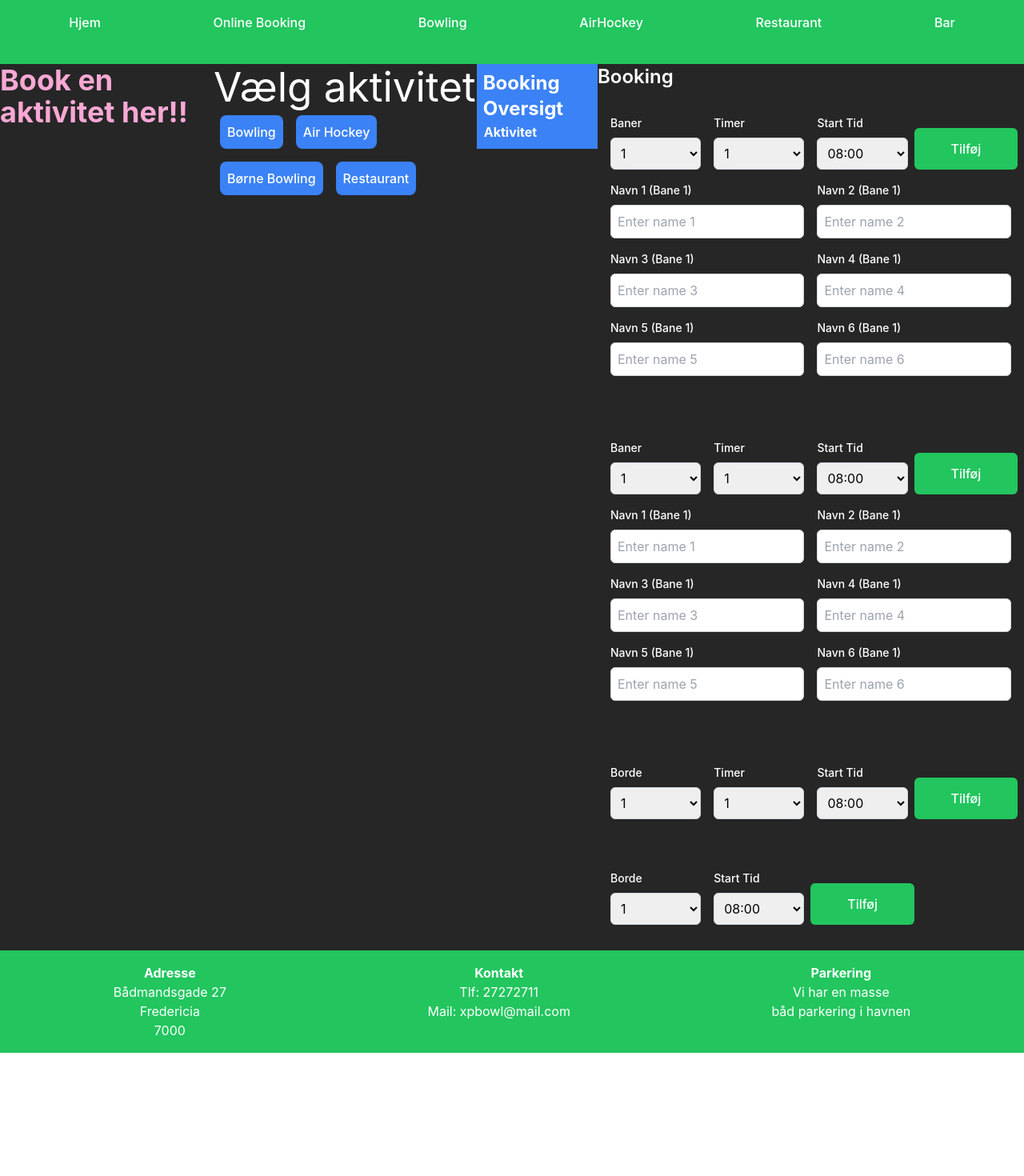
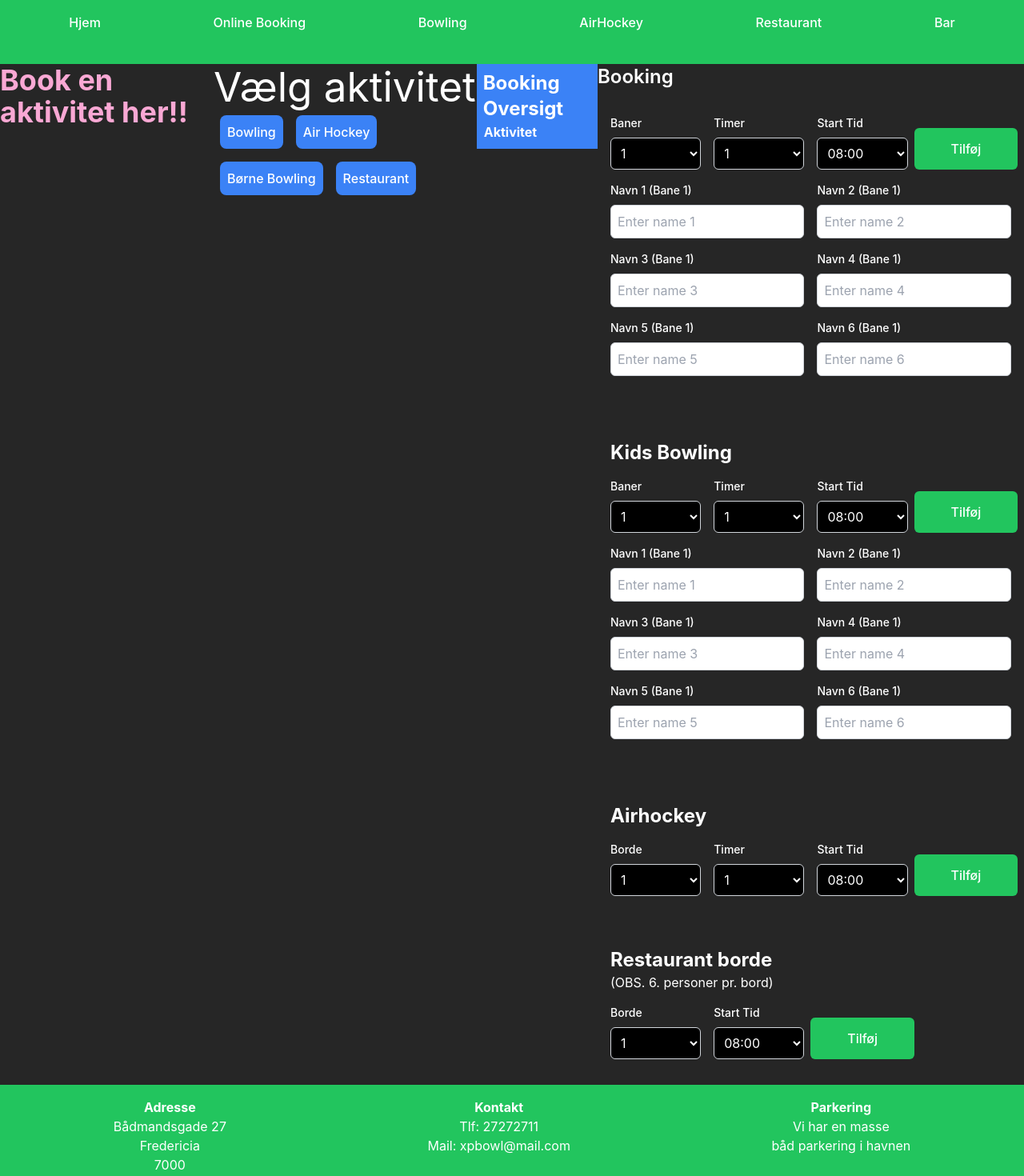
Before and after one commit to YawHB/XP-Bowling-Frontend-KYLL, a React (Vite) app: page /booking in a window 1280 px wide. Shown: the top 1470 px of the page at 80% size. Before the commit the page ends 1316 px from the top, so only its background shows below. Built offline with nearby package versions, Linux system fonts and the light colour scheme.

Commit message:
forms and overview corrected and now sees the differnce between lanes and tables

```diff
--- a/src/components/booking/AirhockeyForm.tsx
+++ b/src/components/booking/AirhockeyForm.tsx
@@ -46,11 +46,14 @@ export default function AirhockeyForm({ addBooking }: AirhockeyFormProps) {
   return (
     <form onSubmit={handleSubmit} className="container mx-auto px-4 py-8 max-w-screen-md">
       <section className="flex flex-wrap -mx-2">
+        <div className="w-full px-2 mb-4">
+          <h2 className="text-2xl font-bold">Airhockey</h2>
+        </div>
         <div className="w-full sm:w-1/4 px-2 mb-4 sm:mb-0">
           <label htmlFor="tableSelector" className="block mb-2 text-sm font-medium">
             Borde
           </label>
-          <select id="tableSelector" onChange={handleTableSelectChange} value={tables} className="block w-full p-2 border border-gray-300 rounded-md text-black">
+          <select id="tableSelector" onChange={handleTableSelectChange} value={tables} className="bg-black text-white block w-full p-2 border border-gray-300 rounded-md text-black">
             <option value={1}>1</option>
             <option value={2}>2</option>
             <option value={3}>3</option>
@@ -64,7 +67,7 @@ export default function AirhockeyForm({ addBooking }: AirhockeyFormProps) {
           <label htmlFor="playTimeSelector" className="block mb-2 text-sm font-medium">
             Timer
           </label>
-          <select id="playTimeSelector" onChange={handlePlayTimeChange} value={playTime} className="block w-full p-2 border border-gray-300 rounded-md text-black">
+          <select id="playTimeSelector" onChange={handlePlayTimeChange} value={playTime} className="bg-black text-white block w-full p-2 border border-gray-300 rounded-md text-black">
             <option value={1}>1</option>
             <option value={2}>2</option>
           </select>
@@ -74,7 +77,7 @@ export default function AirhockeyForm({ addBooking }: AirhockeyFormProps) {
           <label htmlFor="startTime" className="block mb-2 text-sm font-medium">
             Start Tid
           </label>
-          <select id="playTimeSelector" onChange={handleStartTimeChange} value={startTime} className="block w-full p-2 border border-gray-300 rounded-md text-black">
+          <select id="playTimeSelector" onChange={handleStartTimeChange} value={startTime} className="bg-black text-white block w-full p-2 border border-gray-300 rounded-md text-black">
             <option value={"08:00"}>08:00</option>
             <option value={"09:00"}>09:00</option>
             <option value={"10:00"}>10:00</option>
--- a/src/components/booking/BowlingForm.tsx
+++ b/src/components/booking/BowlingForm.tsx
@@ -46,24 +46,13 @@ export default function BowlingForm({ addBooking }: BowlingFormProps) {
   }
 
   return (
-    <form
-      onSubmit={handleSubmit}
-      className="container mx-auto px-4 py-8 max-w-screen-md"
-    >
+    <form onSubmit={handleSubmit} className="container mx-auto px-4 py-8 max-w-screen-md">
       <section className="flex flex-wrap -mx-2">
         <div className="w-full sm:w-1/4 px-2 mb-4 sm:mb-0">
-          <label
-            htmlFor="laneSelector"
-            className="block mb-2 text-sm font-medium"
-          >
+          <label htmlFor="laneSelector" className="block mb-2 text-sm font-medium">
             Baner
           </label>
-          <select
-            id="laneSelector"
-            onChange={handleLaneSelectChange}
-            value={lanes}
-            className="block w-full p-2 border border-gray-300 rounded-md text-black"
-          >
+          <select id="laneSelector" onChange={handleLaneSelectChange} value={lanes} className="block w-full p-2 border border-gray-300 rounded-md bg-black text-white">
             <option value={1}>1</option>
             <option value={2}>2</option>
             <option value={3}>3</option>
@@ -72,36 +61,20 @@ export default function BowlingForm({ addBooking }: BowlingFormProps) {
         </div>
 
         <div className="w-full sm:w-1/4 px-2 mb-4 sm:mb-0">
-          <label
-            htmlFor="playTimeSelector"
-            className="block mb-2 text-sm font-medium"
-          >
+          <label htmlFor="playTimeSelector" className="block mb-2 text-sm font-medium">
             Timer
           </label>
-          <select
-            id="playTimeSelector"
-            onChange={handlePlayTimeChange}
-            value={playTime}
-            className="block w-full p-2 border border-gray-300 rounded-md text-black"
-          >
+          <select id="playTimeSelector" onChange={handlePlayTimeChange} value={playTime} className="bg-black text-white block w-full p-2 border border-gray-300 rounded-md text-black">
             <option value={1}>1</option>
             <option value={2}>2</option>
           </select>
         </div>
 
-        <div
-          title="selectStartTime"
-          className="w-full sm:w-1/4 px-2 mb-4 sm:mb-0"
-        >
+        <div title="selectStartTime" className="w-full sm:w-1/4 px-2 mb-4 sm:mb-0">
           <label htmlFor="startTime" className="block mb-2 text-sm font-medium">
             Start Tid
           </label>
-          <select
-            id="startTime"
-            onChange={handleStartTimeChange}
-            value={startTime}
-            className="block w-full p-2 border border-gray-300 rounded-md text-black"
-          >
+          <select id="startTime" onChange={handleStartTimeChange} value={startTime} className="bg-black text-white block w-full p-2 border border-gray-300 rounded-md text-black">
             <option value={"08:00"}>08:00</option>
             <option value={"09:00"}>09:00</option>
             <option value={"10:00"}>10:00</option>
@@ -118,10 +91,7 @@ export default function BowlingForm({ addBooking }: BowlingFormProps) {
           </select>
         </div>
 
-        <button
-          type="submit"
-          className="w-full sm:w-1/4 p-2 mt-4 bg-green-500 text-white rounded-md"
-        >
+        <button type="submit" className="w-full sm:w-1/4 p-2 mt-4 bg-green-500 text-white rounded-md">
           Tilføj
         </button>
       </section>
@@ -133,11 +103,7 @@ export default function BowlingForm({ addBooking }: BowlingFormProps) {
               <label className="block mb-2 text-sm font-medium">
                 Navn {index + 1} (Bane {laneIndex + 1})
               </label>
-              <input
-                type="text"
-                className="block w-full p-2 border border-gray-300 rounded-md text-black"
-                placeholder={`Enter name ${index + 1}`}
-              />
+              <input type="text" className="block w-full p-2 border border-gray-300 rounded-md text-black" placeholder={`Enter name ${index + 1}`} />
             </div>
           ))}
         </section>
--- a/src/components/booking/DinnertableForm.tsx
+++ b/src/components/booking/DinnertableForm.tsx
@@ -42,24 +42,17 @@ export default function DinnertableForm({ addBooking }: DinnertableFormProps) {
   }
 
   return (
-    <form
-      onSubmit={handleSubmit}
-      className="container mx-auto px-4 py-8 max-w-screen-md"
-    >
+    <form onSubmit={handleSubmit} className="container mx-auto px-4 py-8 max-w-screen-md">
       <section className="flex flex-wrap -mx-2">
+        <div className="w-full px-2 mb-4">
+          <h2 className="text-2xl font-bold">Restaurant borde</h2>
+          <p>(OBS. 6. personer pr. bord)</p>
+        </div>
         <div className="w-full sm:w-1/4 px-2 mb-4 sm:mb-0">
-          <label
-            htmlFor="tableSelector"
-            className="block mb-2 text-sm font-medium"
-          >
+          <label htmlFor="tableSelector" className="block mb-2 text-sm font-medium">
             Borde
           </label>
-          <select
-            id="tableSelector"
-            onChange={handleTableSelectChange}
-            value={tables}
-            className="block w-full p-2 border border-gray-300 rounded-md text-black"
-          >
+          <select id="tableSelector" onChange={handleTableSelectChange} value={tables} className="bg-black text-white block w-full p-2 border border-gray-300 rounded-md">
             <option value={1}>1</option>
             <option value={2}>2</option>
             <option value={3}>3</option>
@@ -69,19 +62,11 @@ export default function DinnertableForm({ addBooking }: DinnertableFormProps) {
           </select>
         </div>
 
-        <div
-          title="selectStartTime"
-          className="w-full sm:w-1/4 px-2 mb-4 sm:mb-0"
-        >
+        <div title="selectStartTime" className="w-full sm:w-1/4 px-2 mb-4 sm:mb-0">
           <label htmlFor="startTime" className="block mb-2 text-sm font-medium">
             Start Tid
           </label>
-          <select
-            id="playTimeSelector"
-            onChange={handleStartTimeChange}
-            value={startTime}
-            className="block w-full p-2 border border-gray-300 rounded-md text-black"
-          >
+          <select id="playTimeSelector" onChange={handleStartTimeChange} value={startTime} className="bg-black text-white block w-full p-2 border border-gray-300 rounded-md">
             <option value={"08:00"}>08:00</option>
             <option value={"09:00"}>09:00</option>
             <option value={"10:00"}>10:00</option>
@@ -98,10 +83,7 @@ export default function DinnertableForm({ addBooking }: DinnertableFormProps) {
           </select>
         </div>
 
-        <button
-          type="submit"
-          className="w-full sm:w-1/4 p-2 mt-4 bg-green-500 text-white rounded-md"
-        >
+        <button type="submit" className="w-full sm:w-1/4 p-2 mt-4 bg-green-500 text-white rounded-md">
           Tilføj
         </button>
       </section>
--- a/src/components/booking/KidsBowlingForm.tsx
+++ b/src/components/booking/KidsBowlingForm.tsx
@@ -46,11 +46,14 @@ export default function KidsBowlingForm({ addBooking }: KidsBowlingFormProps) {
   return (
     <form onSubmit={handleSubmit} className="container mx-auto px-4 py-8 max-w-screen-md">
       <section className="flex flex-wrap -mx-2">
+        <div className="w-full px-2 mb-4">
+          <h2 className="text-2xl font-bold">Kids Bowling</h2>
+        </div>
         <div className="w-full sm:w-1/4 px-2 mb-4 sm:mb-0">
           <label htmlFor="laneSelector" className="block mb-2 text-sm font-medium">
             Baner
           </label>
-          <select id="laneSelector" onChange={handleLaneSelectChange} value={lanes} className="block w-full p-2 border border-gray-300 rounded-md text-black">
+          <select id="laneSelector" onChange={handleLaneSelectChange} value={lanes} className="bg-black text-white block w-full p-2 border border-gray-300 rounded-md">
             <option value={1}>1</option>
             <option value={2}>2</option>
             <option value={3}>3</option>
@@ -62,7 +65,7 @@ export default function KidsBowlingForm({ addBooking }: KidsBowlingFormProps) {
           <label htmlFor="playTimeSelector" className="block mb-2 text-sm font-medium">
             Timer
           </label>
-          <select id="playTimeSelector" onChange={handlePlayTimeChange} value={playTime} className="block w-full p-2 border border-gray-300 rounded-md text-black">
+          <select id="playTimeSelector" onChange={handlePlayTimeChange} value={playTime} className="block w-full p-2 border border-gray-300 rounded-md bg-black text-white">
             <option value={1}>1</option>
             <option value={2}>2</option>
           </select>
@@ -72,7 +75,7 @@ export default function KidsBowlingForm({ addBooking }: KidsBowlingFormProps) {
           <label htmlFor="startTime" className="block mb-2 text-sm font-medium">
             Start Tid
           </label>
-          <select id="startTime" onChange={handleStartTimeChange} value={startTime} className="block w-full p-2 border border-gray-300 rounded-md text-black">
+          <select id="startTime" onChange={handleStartTimeChange} value={startTime} className="bg-black text-white block w-full p-2 border border-gray-300 rounded-md">
             <option value={"08:00"}>08:00</option>
             <option value={"09:00"}>09:00</option>
             <option value={"10:00"}>10:00</option>
--- a/src/components/booking/Onlinebooking.tsx
+++ b/src/components/booking/Onlinebooking.tsx
@@ -8,7 +8,8 @@ export interface BookingData {
   activity: string;
   date: string;
   time: string;
-  lanes: number;
+  lanes?: number;
+  tables?: number;
 }
 
 export default function OnlineBooking() {
```
Also changed, not shown: src/components/booking/BookingOverview.tsx (+19 -107 lines).
